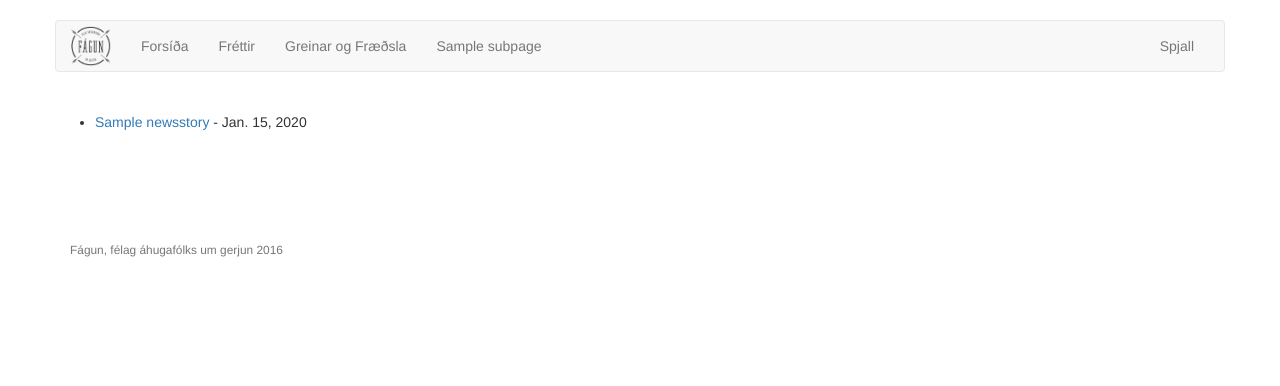
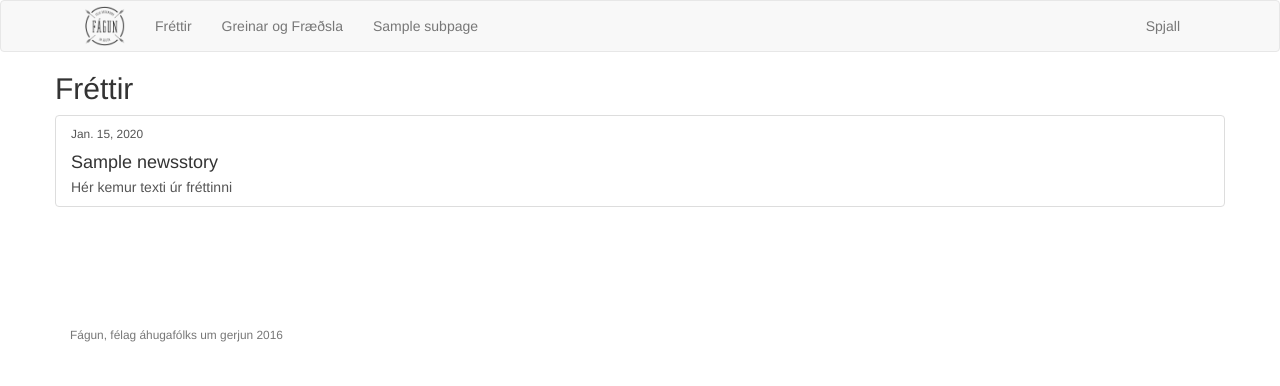
Before and after one commit to Ernir/fagun.is, a Django app: a page that uses fagun/templates/base.html in a window 1280 px wide. Shown: the top 386 px of the page. Run offline with Django 3.2, Linux system fonts and the light colour scheme; tables that the repository leaves empty hold one stand-in row (values such as "Sample post"); some libraries are stand-ins or nearby versions.

Commit message:
Perform various CSS and other UI updates on the index and list pages

```diff
--- a/fagun/static/style.css
+++ b/fagun/static/style.css
@@ -1,7 +1,3 @@
-body {
-    padding-top: 20px;
-}
-
 /* Wrapper for page content to push down footer */
 #content {
     min-height: 100%;
@@ -10,6 +6,10 @@ body {
     margin: 0 auto -60px;
     /* Pad bottom by footer height*/
     padding: 0 0 160px;
+}
+
+.navbar-fagun {
+    margin-bottom: 0px;
 }
 
 /* Set the fixed height of the footer here */
@@ -22,5 +22,28 @@ body {
 }
 
 .jumbotron {
-    background: url("images/beerfoam.jpg");
+    background: url("images/hops.jpg");
+    background-position: center;
+    background-size: 100%;
 }
+
+.jumbotron h1 {
+    color: white;
+}
+
+.jumbotron p {
+    color: white;
+}
+
+.gray-box
+{
+    background-color: #eeeeee;
+    color: #4d4d4d;
+}
+
+/* Litahugmynd
+Grár: #dddfd4;
+Gulur: #fae596
+Blágrænn: #3fb0ac
+Dökkblár: #173e43
+*/
--- a/fagun/templates/base.html
+++ b/fagun/templates/base.html
@@ -17,8 +17,12 @@
 </head>
 <body>
 
+{% include "fragments/navbar.html" %}
+
+{% block jumbotron %}
+{% endblock %}
+
 <div id="content" class="container">
-    {% include "fragments/navbar.html" %}
     {% block content %}
         This should be overridden.
     {% endblock %}
--- a/fagun/templates/fragments/navbar.html
+++ b/fagun/templates/fragments/navbar.html
@@ -1,6 +1,7 @@
 {% load static %}
 
-<nav class="navbar navbar-default">
+<nav class="navbar navbar-default navbar-fagun">
+<div class="container">
     <div class="container-fluid">
         <div class="navbar-header">
             <button type="button" class="navbar-toggle collapsed"
@@ -24,10 +25,6 @@
              id="bs-example-navbar-collapse-1">
             <ul class="nav navbar-nav">
                 <li>
-                    <a href="{% url "index" %}"
-                       title="fagun.is">Forsíða</a>
-                </li>
-                <li>
                     <a href="{% url "news_list" %}">Fréttir</a>
                 </li>
                 <li>
@@ -47,4 +44,5 @@
         <!-- /.navbar-collapse -->
     </div>
     <!-- /.container-fluid -->
+</div>
 </nav>
--- a/fagun/templates/news_story_list.html
+++ b/fagun/templates/news_story_list.html
@@ -1,22 +1,16 @@
 {% extends "base.html" %}
 
 {% block content %}
-    <div class="row">
-        <div class="col-sm-12">
-            <h3>{{ title }}</h3>
-
-            <div>
-                <ul>
-                    {% for story in news_stories %}
-                        <li>
-                            <a href="{% url "news_story" story.slug %}">{{ story.title }}</a>
-                            {% if story.published_at %} -
-                                {{ story.published_at }}
-                            {% endif %}
-                        </li>
-                    {% endfor %}
-                </ul>
-            </div>
+    <h2>Fréttir</h2>
+    {% for story in news_stories %}
+        <div class="list-group">
+            <a href="{% url "news_story" story.slug %}" class="list-group-item">
+            <p class="small">{% if story.published_at %}
+                {{ story.published_at }}
+            {% endif %}</p>
+                <h4 class="list-group-item-heading">{{ story.title }}</h4>
+            <p class="list-group-item-text">Hér kemur texti úr fréttinni</p>
+            </a>
         </div>
-    </div>
+    {% endfor %}
 {% endblock %}
```
Also changed, not shown: fagun/templates/edu_article_list.html (+10 -16 lines), fagun/templates/index.html (+24 -14 lines), fagun/static/images/hops.jpg (added).
